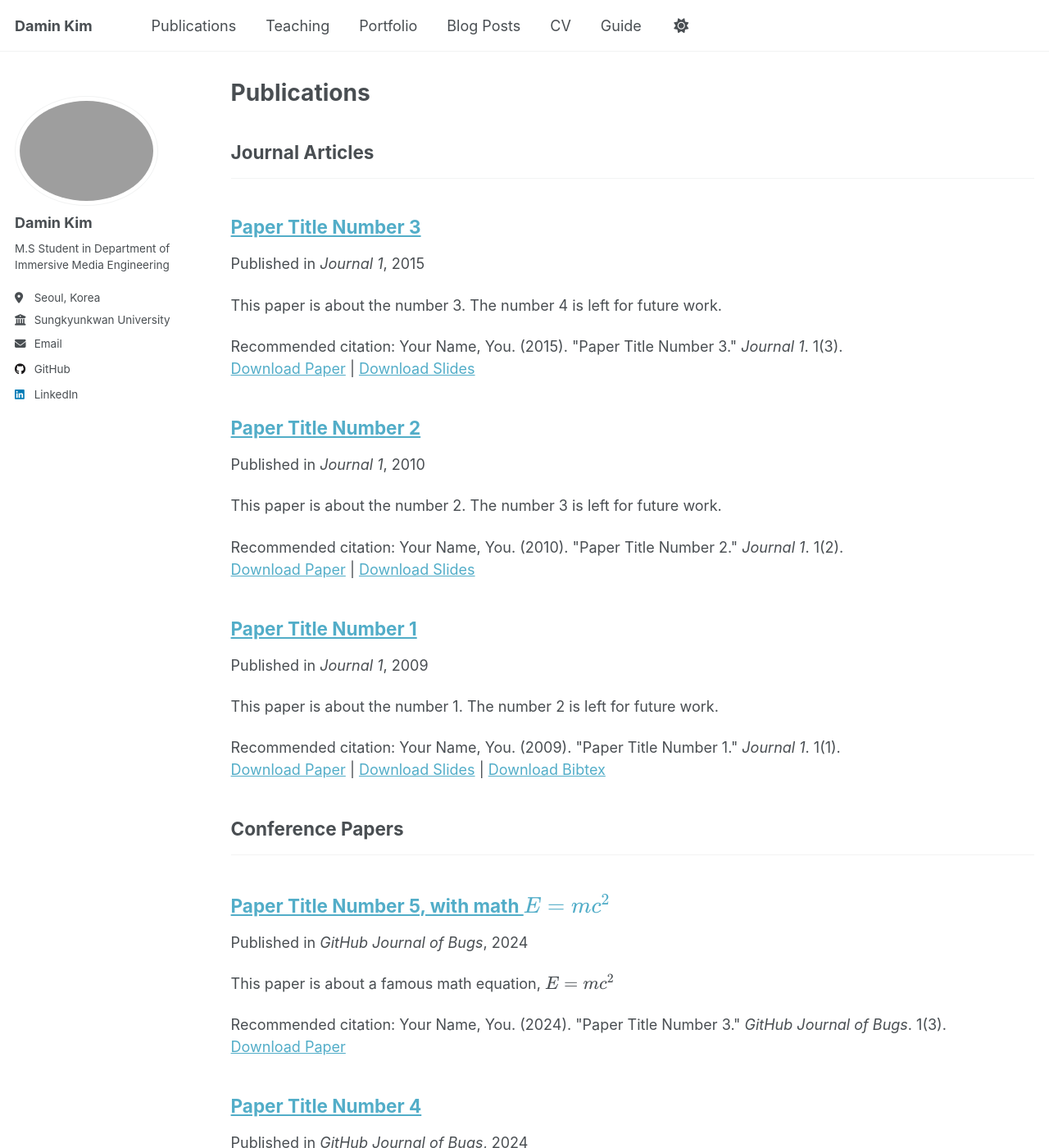
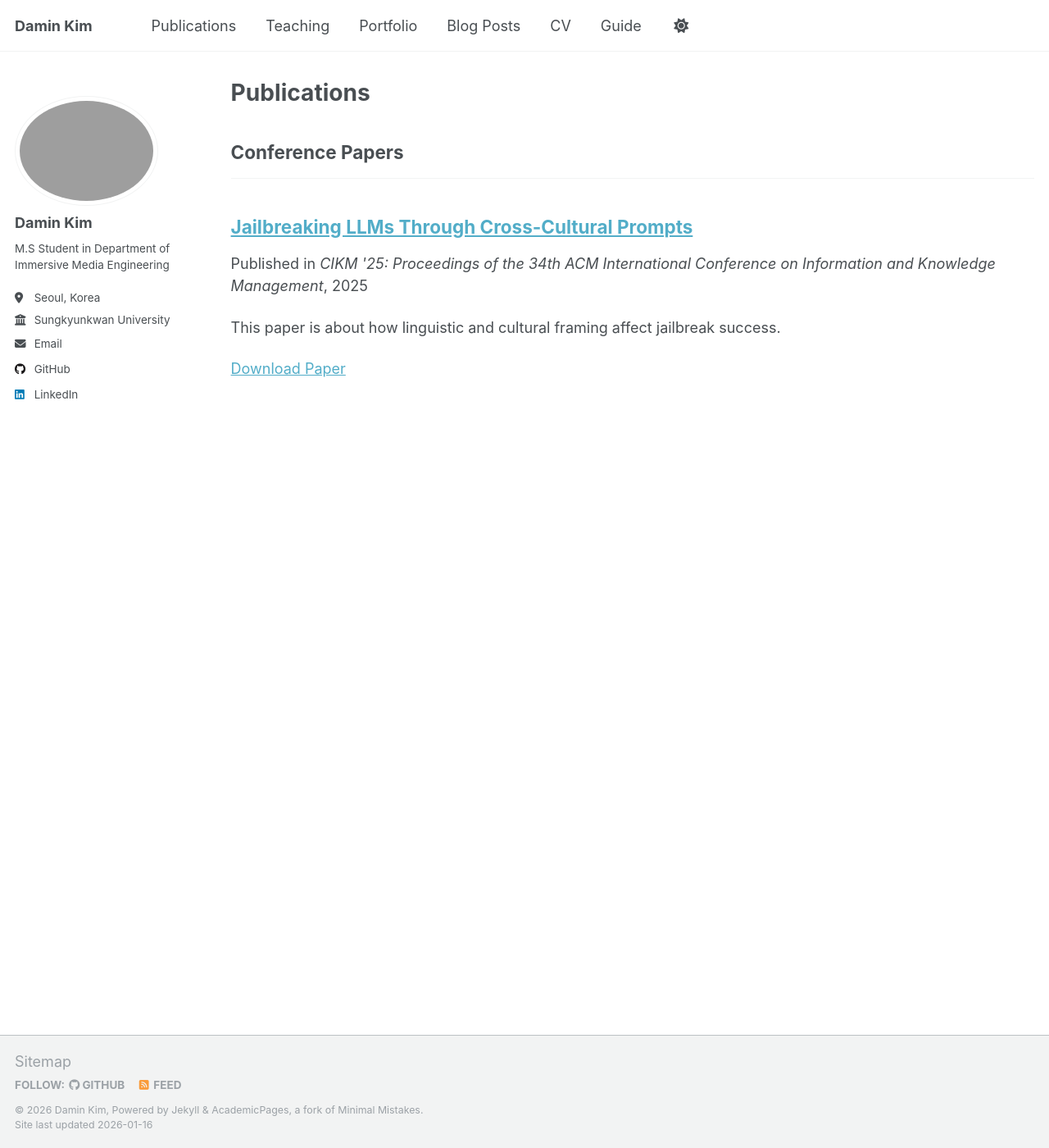
Before and after one commit to damin0129/damin0129.github.io, a Jekyll site: the page built from _pages/publications.html, in a window 1280 px wide and 1400 px high. Shown: the whole window at 82% size. Built offline with Jekyll 4.4.1, drawn with Linux system fonts in a browser that asks for light colours; a script that is not in the unit is left out; some of the changed text lies outside the part shown.

Commit message:
change edu & publications

```diff
--- a/_publications/2009-10-01-paper-title-number-1.md
+++ /dev/null
@@ -1,14 +0,0 @@
----
-title: "Paper Title Number 1"
-collection: publications
-category: manuscripts
-permalink: /publication/2009-10-01-paper-title-number-1
-excerpt: 'This paper is about the number 1. The number 2 is left for future work.'
-date: 2009-10-01
-venue: 'Journal 1'
-slidesurl: 'http://academicpages.github.io/files/slides1.pdf'
-paperurl: 'http://academicpages.github.io/files/paper1.pdf'
-bibtexurl: 'http://academicpages.github.io/files/bibtex1.bib'
-citation: 'Your Name, You. (2009). &quot;Paper Title Number 1.&quot; <i>Journal 1</i>. 1(1).'
----
-The contents above will be part of a list of publications, if the user clicks the link for the publication than the contents of section will be rendered as a full page, allowing you to provide more information about the paper for the reader. When publications are displayed as a single page, the contents of the above "citation" field will automatically be included below this section in a smaller font.
--- /dev/null
+++ b/_publications/2025-11-10-paper-title-number-1.md
@@ -0,0 +1,13 @@
+---
+title: "Jailbreaking LLMs Through Cross-Cultural Prompts"
+collection: publications
+category: conferences
+permalink: /publication/2025-11-10-paper-title-number-1
+excerpt: 'This paper is about how linguistic and cultural framing affect jailbreak success.'
+date: 2025-11-10
+venue: "CIKM '25: Proceedings of the 34th ACM International Conference on Information and Knowledge Management"
+paperurl: 'https://doi.org/10.1145/3746252.3760892'
+# citation: 'Your Name, You. (2009). &quot;Paper Title Number 1.&quot; <i>Journal 1</i>. 1(1).'
+---
+
+The contents above will be part of a list of publications, if the user clicks the link for the publication than the contents of section will be rendered as a full page, allowing you to provide more information about the paper for the reader. When publications are displayed as a single page, the contents of the above "citation" field will automatically be included below this section in a smaller font.
```
Also changed, not shown: _pages/about.md (+2 -2 lines), _publications/2010-10-01-paper-title-number-2.md (+2 -2 lines), _publications/2015-10-01-paper-title-number-3.md (+2 -2 lines), _publications/2024-02-17-paper-title-number-4.md (+2 -2 lines), _publications/2025-06-08-paper-title-number-5.md (+2 -2 lines).
